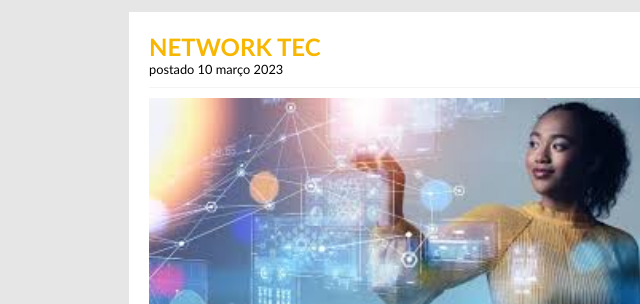
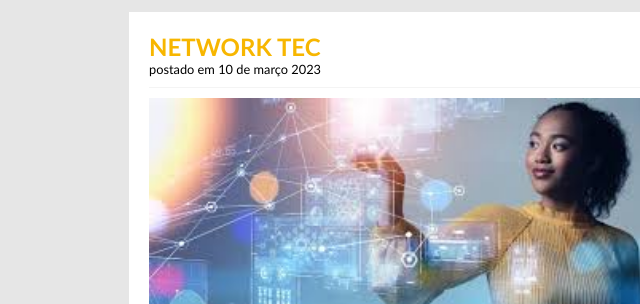
Before and after one commit to rafaeldasilvamuniz/projeto, a plain HTML site: page index.html in a window 1280 px wide. Shown: the part 426-730 px from the top of the page, 51-691 px from the left. Drawn offline with Linux system fonts and the light colour scheme.

Commit message:
Add files via upload

```diff
--- a/index.html
+++ b/index.html
@@ -44,7 +44,7 @@
 			<!-- abertura postagem -->
 			<div class="postagem">
 				<h2>NETWORK TEC</h2>
-				<span class="data-postagem">postado 10 março 2023</span>
+				<span class="data-postagem">postado em 10 de março 2023</span>
 				<img width="620px" src="imagens/HiTech.jpg" alt="HiTech">
 				<p>
 					Lorem ipsum dolor sit amet, consectetur adipiscing elit. Nunc et scelerisque quam. Class aptent taciti sociosqu ad litora torquent per conubia nostra, per inceptos himenaeos. Praesent nulla turpis, gravida at nunc eu, luctus aliquam justo. Praesent eget risus vehicula
```
